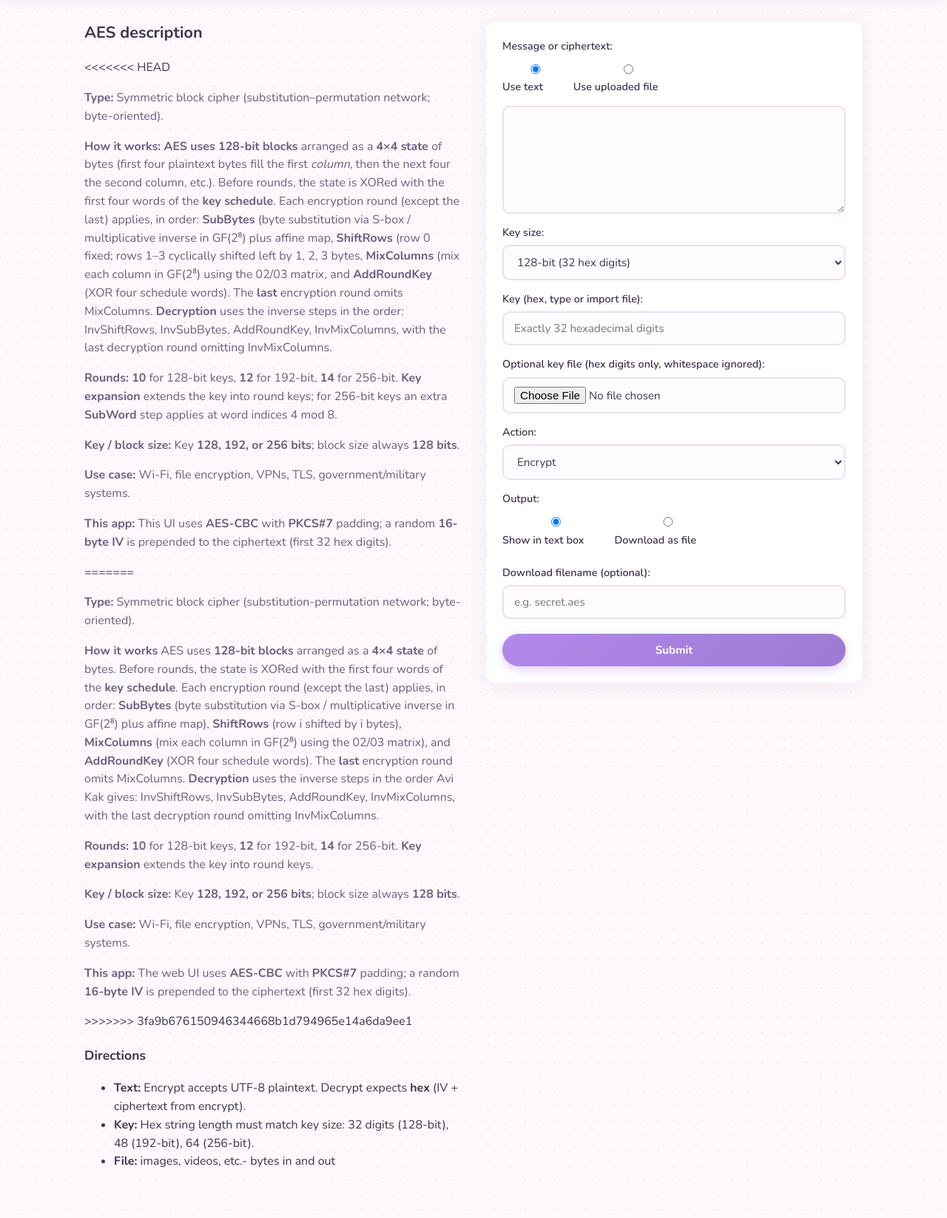
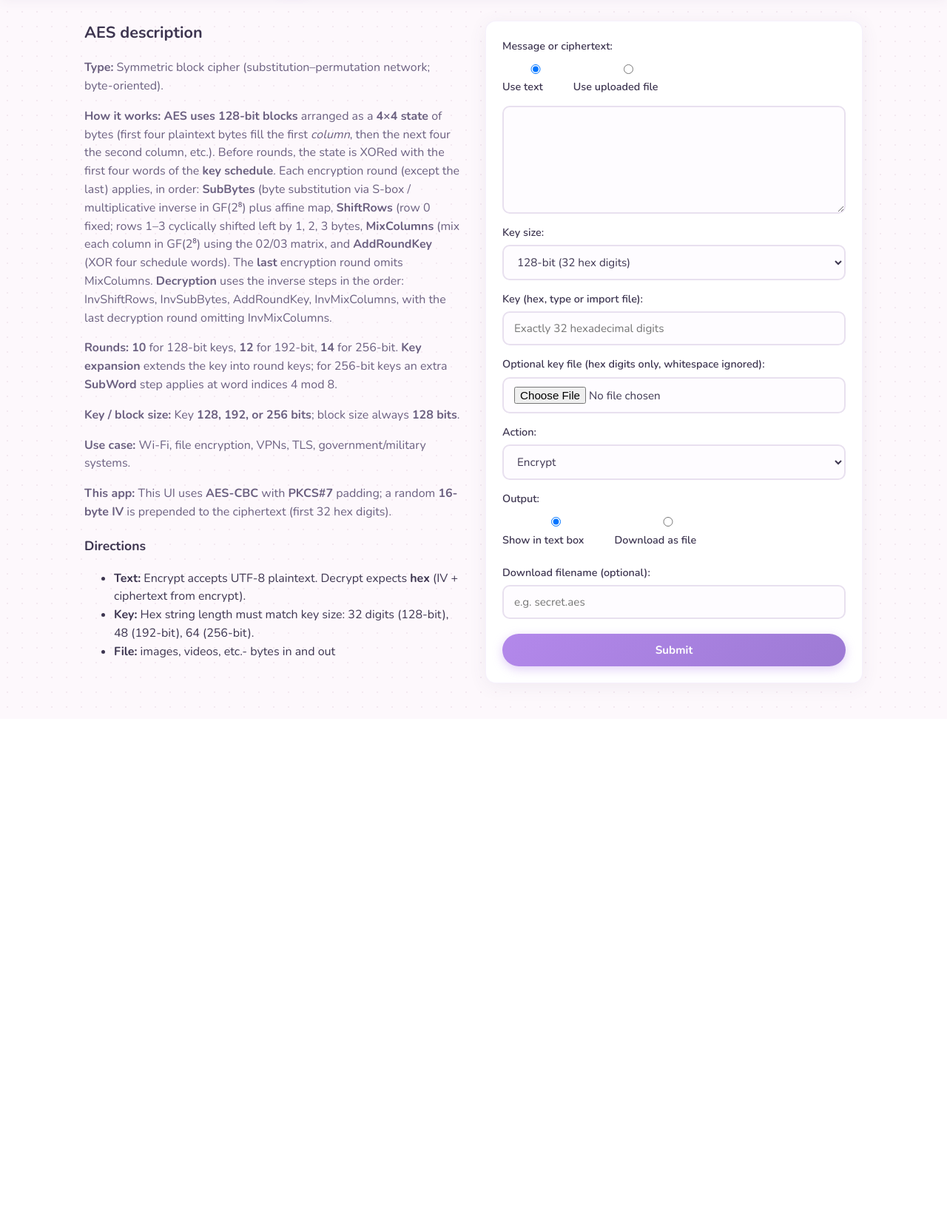
Before and after one commit to hberens/encryption_algorithms, a Flask app: page /aes in a window 1280 px wide. Shown: the part 54-1701 px from the top of the page at 74% size. After the commit the page ends 1011 px from the top, so only its background shows below. Run offline with Flask 3, Linux system fonts and the light colour scheme.

Commit message:
fixed an issue

```diff
--- a/app.py
+++ b/app.py
@@ -400,11 +400,15 @@ def des_page():
           )
         else:
           text_for_box = answer.decode("utf-8", errors="replace")
-          default_fn = (
-            uploaded_file.filename.rsplit(".", 1)[0] + ".dec"
-            if uploaded_file and uploaded_file.filename and "." in uploaded_file.filename
-            else export_name + ".dec"
-          )
+          if uploaded_file and uploaded_file.filename:
+            original_name = uploaded_file.filename
+            if original_name.lower().endswith(".enc"):
+              restored = original_name[:-4]
+              default_fn = restored or "decrypted_output.bin"
+            else:
+              default_fn = original_name + ".dec"
+          else:
+            default_fn = export_name + ".dec"
         o = _apply_output_mode(
           output_mode,
           text_for_box,
--- a/benchmark_results.csv
+++ b/benchmark_results.csv
@@ -78,3 +78,5 @@ timestamp_utc,algorithm,action,input_type,input_size_bytes,elapsed_ns
 =======
 2026-04-21T02:07:36.856515+00:00,des,encrypt,file,26638,5027967166
 >>>>>>> 3fa9b676150946344668b1d794965e14a6da9ee1
+2026-04-22T19:16:41.103652+00:00,des,encrypt,file,26638,5303839416
+2026-04-22T19:17:00.966894+00:00,des,decrypt,file,26640,5005435792
--- a/templates/aes.html
+++ b/templates/aes.html
@@ -4,21 +4,12 @@
     <div class="container">
         <div class="left">
             <h2>AES description</h2>
-<<<<<<< HEAD
             <p><strong>Type:</strong> Symmetric block cipher (substitution–permutation network; byte-oriented).</p>
             <p><strong>How it works: AES uses 128-bit blocks</strong> arranged as a <strong>4×4 state</strong> of bytes (first four plaintext bytes fill the first <em>column</em>, then the next four the second column, etc.). Before rounds, the state is XORed with the first four words of the <strong>key schedule</strong>. Each encryption round (except the last) applies, in order: <strong>SubBytes</strong> (byte substitution via S-box / multiplicative inverse in GF(2⁸) plus affine map, <strong>ShiftRows</strong> (row 0 fixed; rows 1–3 cyclically shifted left by 1, 2, 3 bytes, <strong>MixColumns</strong> (mix each column in GF(2⁸) using the 02/03 matrix, and <strong>AddRoundKey</strong> (XOR four schedule words). The <strong>last</strong> encryption round omits MixColumns. <strong>Decryption</strong> uses the inverse steps in the order: InvShiftRows, InvSubBytes, AddRoundKey, InvMixColumns, with the last decryption round omitting InvMixColumns.</p>
             <p><strong>Rounds:</strong> <strong>10</strong> for 128-bit keys, <strong>12</strong> for 192-bit, <strong>14</strong> for 256-bit. <strong>Key expansion</strong> extends the key into round keys; for 256-bit keys an extra <strong>SubWord</strong> step applies at word indices 4 mod 8.</p>
             <p><strong>Key / block size:</strong> Key <strong>128, 192, or 256 bits</strong>; block size always <strong>128 bits</strong>.</p>
             <p><strong>Use case:</strong> Wi‑Fi, file encryption, VPNs, TLS, government/military systems.</p>
             <p><strong>This app:</strong> This UI uses <strong>AES-CBC</strong> with <strong>PKCS#7</strong> padding; a random <strong>16-byte IV</strong> is prepended to the ciphertext (first 32 hex digits).</p>
-=======
-            <p><strong>Type:</strong> Symmetric block cipher (substitution-permutation network; byte-oriented).</p>
-            <p><strong>How it works</strong> AES uses <strong>128-bit blocks</strong> arranged as a <strong>4×4 state</strong> of bytes. Before rounds, the state is XORed with the first four words of the <strong>key schedule</strong>. Each encryption round (except the last) applies, in order: <strong>SubBytes</strong> (byte substitution via S-box / multiplicative inverse in GF(2⁸) plus affine map), <strong>ShiftRows</strong> (row i shifted by i bytes), <strong>MixColumns</strong> (mix each column in GF(2⁸) using the 02/03 matrix), and <strong>AddRoundKey</strong> (XOR four schedule words). The <strong>last</strong> encryption round omits MixColumns. <strong>Decryption</strong> uses the inverse steps in the order Avi Kak gives: InvShiftRows, InvSubBytes, AddRoundKey, InvMixColumns, with the last decryption round omitting InvMixColumns.</p>
-            <p><strong>Rounds:</strong> <strong>10</strong> for 128-bit keys, <strong>12</strong> for 192-bit, <strong>14</strong> for 256-bit. <strong>Key expansion</strong> extends the key into round keys.</p>
-            <p><strong>Key / block size:</strong> Key <strong>128, 192, or 256 bits</strong>; block size always <strong>128 bits</strong>.</p>
-            <p><strong>Use case:</strong> Wi-Fi, file encryption, VPNs, TLS, government/military systems.</p>
-            <p><strong>This app:</strong> The web UI uses <strong>AES-CBC</strong> with <strong>PKCS#7</strong> padding; a random <strong>16-byte IV</strong> is prepended to the ciphertext (first 32 hex digits).</p>
->>>>>>> 3fa9b676150946344668b1d794965e14a6da9ee1
             <h3>Directions</h3>
             <ul>
                 <li><strong>Text:</strong> Encrypt accepts UTF-8 plaintext. Decrypt expects <strong>hex</strong> (IV + ciphertext from encrypt).</li>
```
